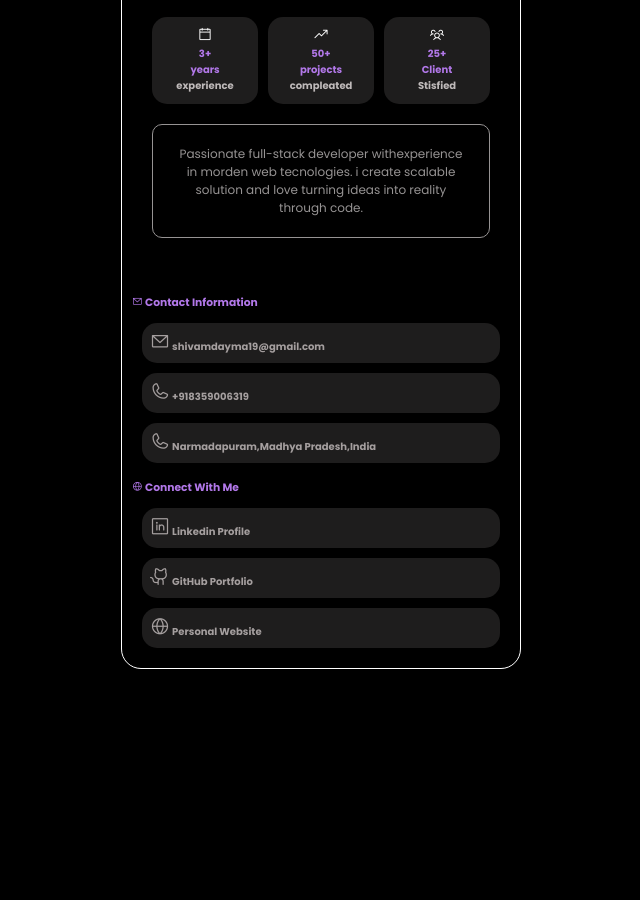
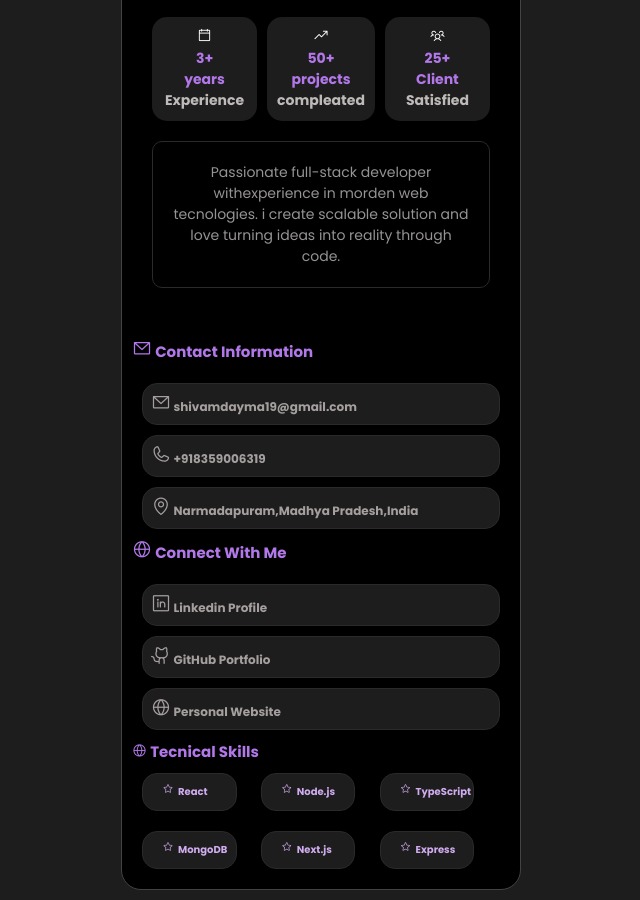
Before and after one commit to shivamdayma19/my-profile-digital-card, a plain HTML site: page index.html in a window 1280 px wide. Shown: the part 278-1178 px from the top of the page, without its empty margins (319-959 px from the left). Before the commit the page ends 957 px from the top, so only its background shows below. Drawn offline with nearby package versions, Linux system fonts and the light colour scheme.

Commit message:
this is my final digiting card template

```diff
--- a/css/style.css
+++ b/css/style.css
@@ -7,7 +7,7 @@
 
 .body{
     margin: 10px;
-    background-color: #000;
+    background-color: #1e1d1d;
 }
 
 .mobile-container{
@@ -20,14 +20,14 @@
     font-family: "Poppins", sans-serif;
     padding: 10px;
     border-radius: 20px;
-    border: .1px solid #fff;
+    border: .1px solid #444242;
 }
 
 .profile-image img {
     width: 150px;
     height: 150px;
     border-radius: 100px;
-    border: 2px solid #fff;
+    border: 2px solid #d7d3d3;
     object-fit: cover;
     object-position:  top ;
     margin-top: 20px;
@@ -55,7 +55,7 @@
 
 .company-name{
     text-align: center;
-    color: #fff;
+    color: #b4b0b0;
     font-weight: 300;
     font-size: 14px;
 }
@@ -65,7 +65,6 @@
     justify-content: center;
     gap: 10px;
     padding: 20px;
-    font-size: 15px;
     font-weight: bold;
 
 }
@@ -76,7 +75,7 @@
     padding: 10px;
     text-align: center;
     background-color: #1e1d1d;
-    font-size: 10px;
+    font-size: 14px;
 
 }
 
@@ -90,11 +89,11 @@
 }
 
 .about-me{
-    border: 1px solid;
+    border: 1px solid #2b2929;
     color:  #969393;
     text-align: center;
     padding: 20px;
-    font-size: 12px;
+    font-size: 14px;
     font-weight: 400;
     border-radius: 10px;
     margin: 0 20px;
@@ -103,25 +102,52 @@
 .contact-info {
     display: inline-block;
     justify-content: center;
-text-align: center;}
+    text-align: center;
+    font-size: 15px;
+    margin-bottom: 10px;
+}
 
-
-
+.contact-info i {
+    font-size: 20px;
+}
 
 
 .contact-type{
     color: #a59f9f;
     font-weight: bold;
-    font-size: 10px;
+    font-size: 12px;
     background-color: #1e1d1d;
+    border: 1px solid #2b2929;
     border-radius: 15px;
     padding: 8px;
     margin: 10px;
+
+
 
 }
 
 .contact-type .ph {
     font-size: 20px;
+}
+
+.skills{
+    color: rgb(208, 173, 240);
+    font-weight: bold;
+    font-size: 10px;
+    background-color: #1e1d1d;
+    border: 1px solid #2b2929;
+    border-radius: 15px;
+    padding: 10px 20px;
+    margin: 10px;
+    display: inline-flex;
+    gap: 5px;
+    width: 25%;
+    text-align: center;
 
 
 }
+
+.technical-skills{
+font-size: 15px;
+
+}
--- a/index.html
+++ b/index.html
@@ -30,9 +30,9 @@
                   <h5 class="company-name"><i class="ph ph-buildings"></i> Shrimo Innovation pvt Ltd</h5>
 
                   <div class="experience">
-                       <div class="experience-info"><i class="ph ph-calendar-blank"></i> <br>3+ <br>years <br><span class="lower-font">experience</span></div>
+                       <div class="experience-info"><i class="ph ph-calendar-blank"></i> <br>3+ <br>years <br><span class="lower-font">Experience</span></div>
                        <div class="experience-info"><i class="ph ph-trend-up"></i><br> 50+ <br>projects <br> <span class="lower-font"> compleated</span></div>
-                       <div class="experience-info"><i class="ph ph-users-three"></i><br> 25+ <br>Client <br> <span class="lower-font">Stisfied</span></div>
+                       <div class="experience-info"><i class="ph ph-users-three"></i><br> 25+ <br>Client <br> <span class="lower-font">Satisfied</span></div>
 
 
 
@@ -44,14 +44,22 @@
 
             <div class="contact-type"><i class="ph ph-envelope-simple"></i> shivamdayma19@gmail.com</div>
             <div class="contact-type"><i class="ph ph-phone"></i> +918359006319</div>
-            <div class="contact-type"><i class="ph ph-phone"></i> Narmadapuram,Madhya Pradesh,India</div>
+            <div class="contact-type"><i class="ph ph-map-pin"></i> Narmadapuram,Madhya Pradesh,India</div>
 
         <div><h6 class="contact-info"><i class="ph ph-globe-simple"></i> Connect With Me</h6>
 
-            <div class="contact-type"><i class="ph ph-linkedin-logo"></i>  Linkedin Profile</div>
-            <div class="contact-type"><i class="ph ph-github-logo"></i> GitHub Portfolio</div>
-            <div class="contact-type"><i class="ph ph-globe-simple"></i> Personal Website</div>
+            <div class="contact-type"><i class="ph ph-linkedin-logo"></i> <span> Linkedin Profile</span></div>
+            <div class="contact-type"><i class="ph ph-github-logo"></i> <span>GitHub Portfolio</span></div>
+            <div class="contact-type"><i class="ph ph-globe-simple"></i><span> Personal Website</span></div>
 
+             <div><h6 class="technical-skills"><i class="ph ph-globe-simple"></i> Tecnical Skills</h6></div>
+
+    <div class="skills-wr">   <div class="skills"><i class="ph ph-star"></i> <span> React</span></div>
+            <div class="skills"><i class="ph ph-star"></i> <span> Node.js</span></div>
+            <div class="skills"><i class="ph ph-star"></i><span> TypeScript</span></div>
+            <div class="skills"><i class="ph ph-star"></i> <span> MongoDB</span></div>
+            <div class="skills"><i class="ph ph-star"></i> <span>Next.js</span></div>
+            <div class="skills"><i class="ph ph-star"></i><span> Express</span></div>
 
         </div>
 
```
